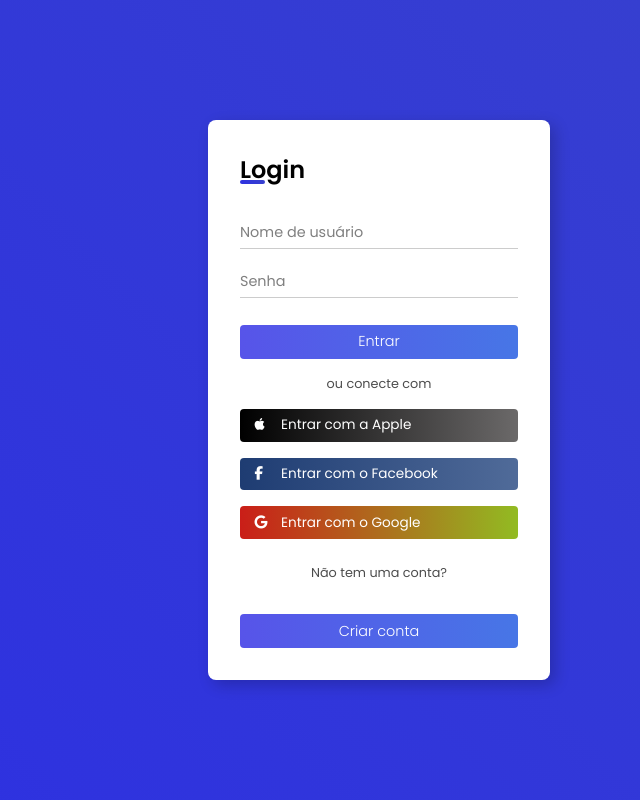
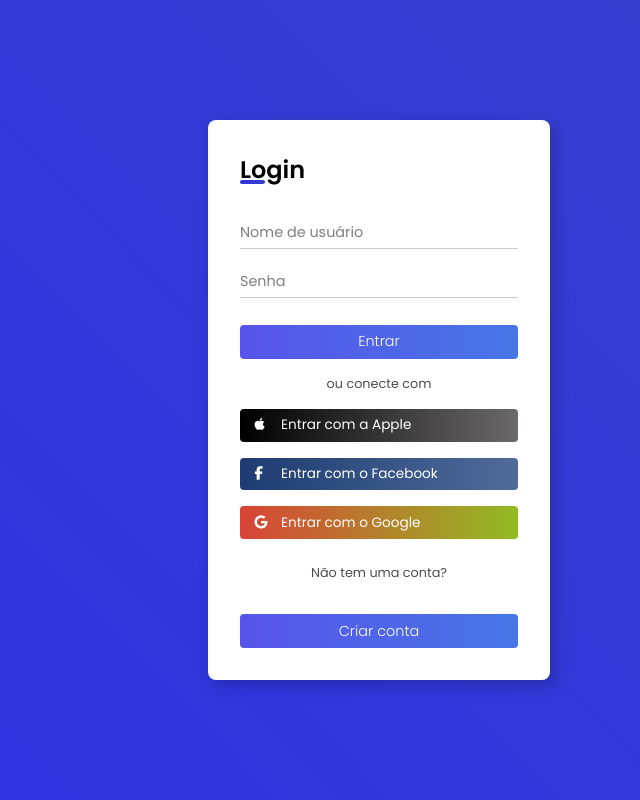
Before and after one commit to AlessandroSousaa/tela-de-login, a plain HTML site: page index.html in a window 1280 px wide. Shown: the whole page, without its empty margins (261-901 px from the left). Drawn offline with Linux system fonts and the light colour scheme.

Commit message:
Update style.css
Mudei cor botão Google

```diff
--- a/style.css
+++ b/style.css
@@ -153,5 +153,5 @@ form input[type="submit"]:hover {
 }
 
 .footer .social-field.google {
-    background: linear-gradient(to right, #ca1e18, #92bb22);
+    background: linear-gradient(to right, #d84437, #92bb22);
 }
```
